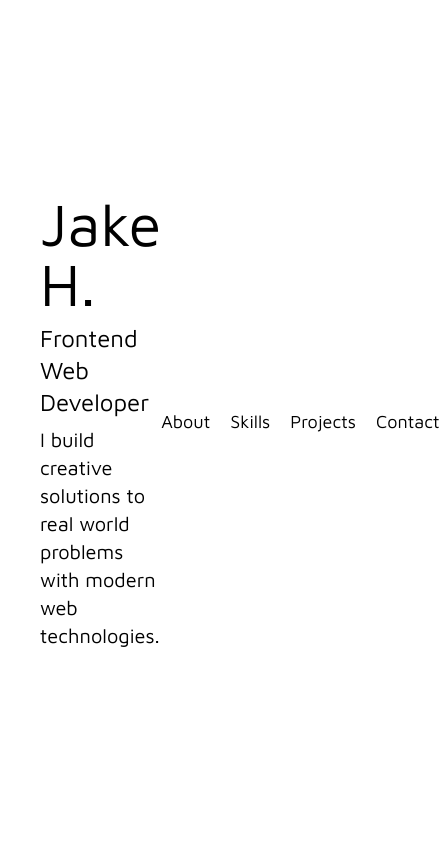
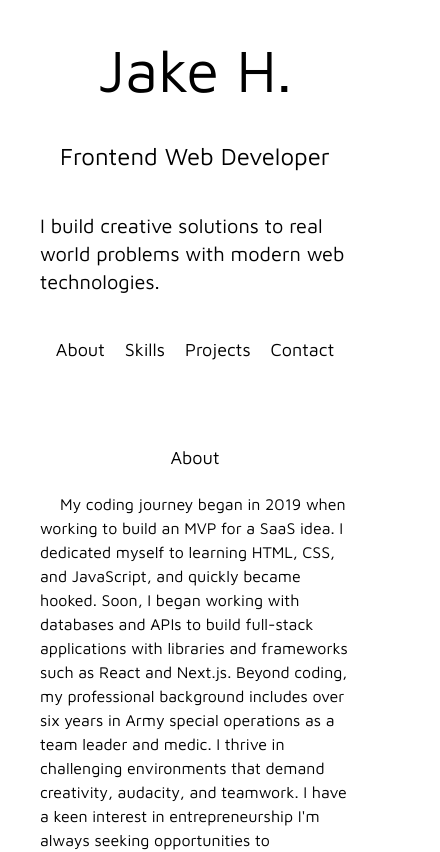
Before and after one commit to JH175/hink, a Next.js app: page / in a window 390 px wide. Shown: the top 852 px of the page, 440 px wide, since content can reach past the window. Built offline with nearby package versions, Linux system fonts and the light colour scheme.

Commit message:
edit header layout to be responsive

```diff
--- a/src/components/Nav.tsx
+++ b/src/components/Nav.tsx
@@ -1,7 +1,7 @@
 const Nav = () => {
   return (
-    <header className='flex items-center justify-between p-10 h-screen'>
-      <div className='gap-2 flex flex-col'>
+    <header className='flex flex-col md:flex-row items-center justify-between p-10 md:h-screen gap-10'>
+      <div className='gap-10 flex flex-col items-center'>
         <h1 className='text-6xl'>Jake H.</h1>
         <h2 className='text-2xl md:text-4xl'>Frontend Web Developer</h2>
         <p className='text-xl'>
```
